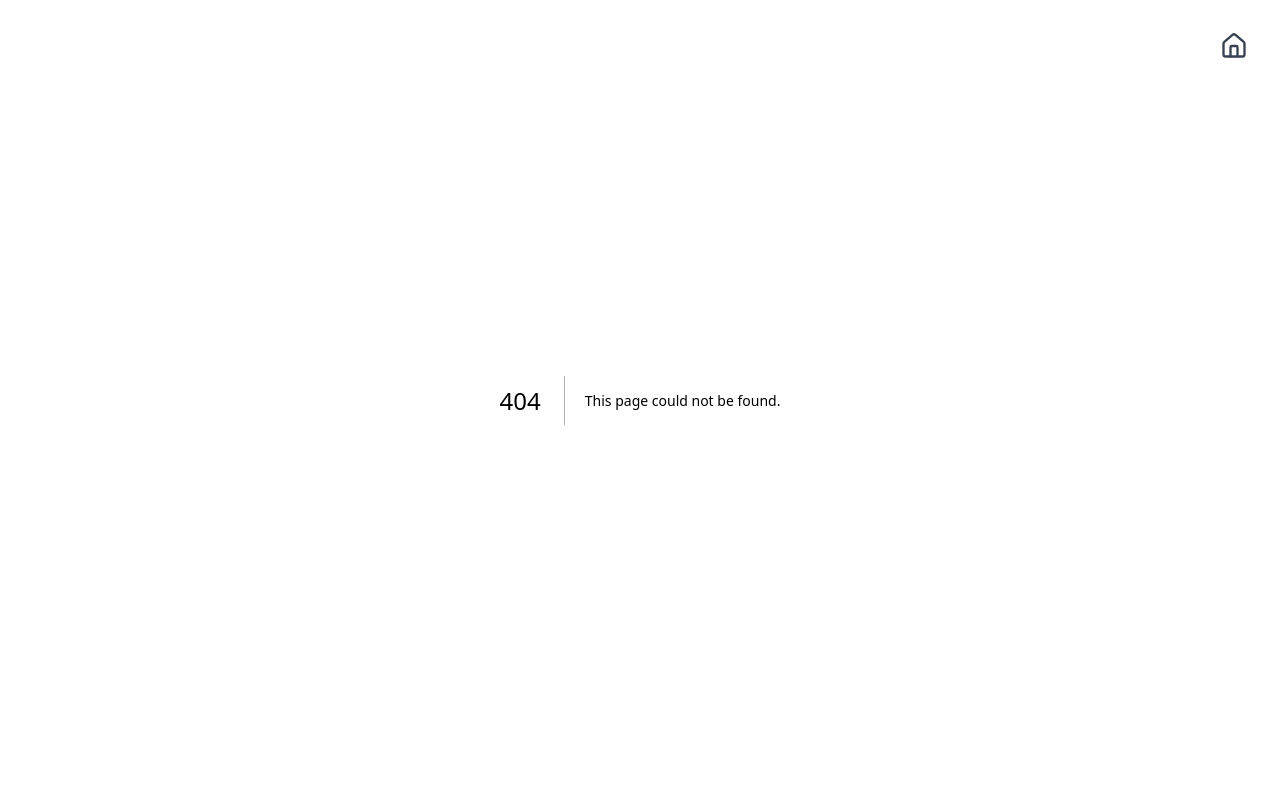
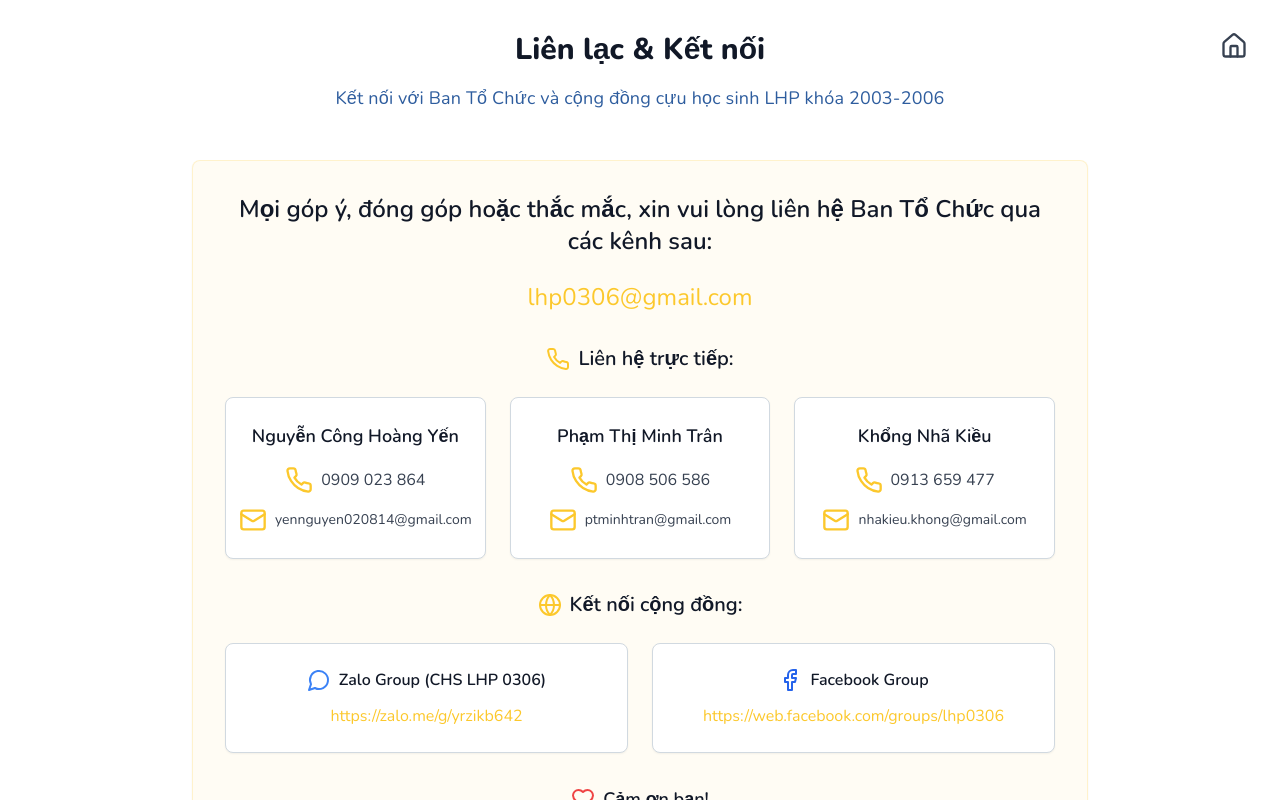
Before and after one commit to ChubbyCub/hs-reunion, a Next.js app: page /contact in a window 1280 px wide. Before the commit this address had no page. Shown: the top 800 px of the page. Built offline with nearby package versions, Linux system fonts and the light colour scheme.

Commit message:
Contact page done

```diff
--- a/messages/vi.json
+++ b/messages/vi.json
@@ -8,7 +8,8 @@
     "registerNow": "Đăng ký ngay",
     "admin": "Quản trị",
     "gallery": "Thư viện ảnh",
-    "faq": "Hỏi đáp"
+    "faq": "Hỏi đáp",
+    "contact": "Liên lạc & Kết nối"
   },
   "Stepper": {
     "personalInfo": "Thông tin cá nhân",
--- /dev/null
+++ b/src/app/contact/page.tsx
@@ -0,0 +1,189 @@
+"use client";
+
+import { Card, CardContent } from "@/components/ui/card";
+import { Button } from "@/components/ui/button";
+import { Mail, Phone, MapPin, Users, Calendar, MessageCircle, Heart, Globe, Facebook } from "lucide-react";
+
+export default function ContactPage() {
+  return (
+    <div className="min-h-screen bg-white">
+      <div className="container mx-auto px-4 py-8">
+        <div className="max-w-4xl mx-auto">
+          {/* Header */}
+          <div className="text-center mb-12">
+            <h1 className="text-3xl font-title text-gray-900 mb-4">
+              Liên lạc & Kết nối
+            </h1>
+            <p className="text-lg text-muted-foreground font-legalese">
+              Kết nối với Ban Tổ Chức và cộng đồng cựu học sinh LHP khóa 2003-2006
+            </p>
+          </div>
+
+          {/* Main Contact Information */}
+          <Card className="mb-8 bg-primary/5 border-primary/20">
+            <CardContent className="p-8">
+              <div className="text-center mb-6">
+                <h2 className="text-2xl font-semibold text-gray-900 mb-4">
+                  Mọi góp ý, đóng góp hoặc thắc mắc, xin vui lòng liên hệ Ban Tổ Chức qua các kênh sau:
+                </h2>
+              </div>
+
+              {/* Email BTC */}
+                                        <div className="text-center mb-8">
+                            <a
+                              href="mailto:lhp0306@gmail.com"
+                              target="_blank"
+                              rel="noopener noreferrer"
+                              className="text-2xl font-medium text-primary hover:text-primary/80 transition-colors"
+                            >
+                              lhp0306@gmail.com
+                            </a>
+                          </div>
+
+              {/* Direct Contact - Organizing Committee */}
+              <div className="mb-8">
+                <h3 className="text-xl font-semibold text-gray-900 mb-6 text-center flex items-center justify-center">
+                  <Phone className="h-6 w-6 text-primary mr-2" />
+                  Liên hệ trực tiếp:
+                </h3>
+
+                <div className="grid grid-cols-1 md:grid-cols-3 gap-6">
+                  {/* Nguyễn Công Hoàng Yến */}
+                  <Card className="hover:shadow-lg transition-shadow duration-200">
+                    <CardContent className="p-6 text-center">
+                      <h4 className="font-semibold text-gray-900 mb-4 text-lg">
+                        Nguyễn Công Hoàng Yến
+                      </h4>
+                      <div className="space-y-3">
+                        <div className="flex items-center justify-center">
+                          <Phone className="h-7 w-7 text-primary mr-2 flex-shrink-0" />
+                          <a href="https://zalo.me/0909023864" target="_blank" rel="noopener noreferrer" className="text-gray-700 hover:text-primary transition-colors">
+                            0909 023 864
+                          </a>
+                        </div>
+                        <div className="flex items-center justify-center">
+                          <Mail className="h-7 w-7 text-primary mr-2 flex-shrink-0" />
+                          <a href="mailto:yennguyen020814@gmail.com" target="_blank" rel="noopener noreferrer" className="text-gray-700 hover:text-primary transition-colors text-sm">
+                            yennguyen020814@gmail.com
+                          </a>
+                        </div>
+                      </div>
+                    </CardContent>
+                  </Card>
+
+                  {/* Phạm Thị Minh Trân */}
+                  <Card className="hover:shadow-lg transition-shadow duration-200">
+                    <CardContent className="p-6 text-center">
+                      <h4 className="font-semibold text-gray-900 mb-4 text-lg">
+                        Phạm Thị Minh Trân
+                      </h4>
+                      <div className="space-y-3">
+                        <div className="flex items-center justify-center">
+                          <Phone className="h-7 w-7 text-primary mr-2 flex-shrink-0" />
+                          <a href="https://zalo.me/0908506586" target="_blank" rel="noopener noreferrer" className="text-gray-700 hover:text-primary transition-colors">
+                            0908 506 586
+                          </a>
+                        </div>
+                        <div className="flex items-center justify-center">
+                          <Mail className="h-7 w-7 text-primary mr-2 flex-shrink-0" />
+                          <a href="mailto:ptminhtran@gmail.com" target="_blank" rel="noopener noreferrer" className="text-gray-700 hover:text-primary transition-colors text-sm">
+                            ptminhtran@gmail.com
+                          </a>
+                        </div>
+                      </div>
+                    </CardContent>
+                  </Card>
+
+                  {/* Khổng Nhã Kiều */}
+                  <Card className="hover:shadow-lg transition-shadow duration-200">
+                    <CardContent className="p-6 text-center">
+                      <h4 className="font-semibold text-gray-900 mb-4 text-lg">
+                        Khổng Nhã Kiều
+                      </h4>
+                      <div className="space-y-3">
+                        <div className="flex items-center justify-center">
+                          <Phone className="h-7 w-7 text-primary mr-2 flex-shrink-0" />
+                          <a href="https://zalo.me/0913659477" target="_blank" rel="noopener noreferrer" className="text-gray-700 hover:text-primary transition-colors">
+                            0913 659 477
+                          </a>
+                        </div>
+                        <div className="flex items-center justify-center">
+                          <Mail className="h-7 w-7 text-primary mr-2 flex-shrink-0" />
+                          <a href="mailto:nhakieu.khong@gmail.com" target="_blank" rel="noopener noreferrer" className="text-gray-700 hover:text-primary transition-colors text-sm">
+                            nhakieu.khong@gmail.com
+                          </a>
+                        </div>
+                      </div>
+                    </CardContent>
+                  </Card>
+                </div>
+              </div>
+
+              {/* Community Connection */}
+              <div className="mb-8">
+                <h3 className="text-xl font-semibold text-gray-900 mb-6 text-center flex items-center justify-center">
+                  <Globe className="h-6 w-6 text-primary mr-2" />
+                  Kết nối cộng đồng:
+                </h3>
+
+                <div className="grid grid-cols-1 md:grid-cols-2 gap-6">
+                  {/* Zalo Group */}
+                  <Card className="hover:shadow-lg transition-shadow duration-200">
+                    <CardContent className="p-6 text-center">
+                      <div className="flex items-center justify-center mb-3">
+                        <MessageCircle className="h-6 w-6 text-blue-500 mr-2" />
+                        <h4 className="font-semibold text-gray-900">Zalo Group (CHS LHP 0306)</h4>
+                      </div>
+                      <a
+                        href="https://zalo.me/g/yrzikb642"
+                        target="_blank"
+                        rel="noopener noreferrer"
+                        className="text-primary hover:text-primary/80 transition-colors"
+                      >
+                        https://zalo.me/g/yrzikb642
+                      </a>
+                    </CardContent>
+                  </Card>
+
+                  {/* Facebook Group */}
+                  <Card className="hover:shadow-lg transition-shadow duration-200">
+                    <CardContent className="p-6 text-center">
+                      <div className="flex items-center justify-center mb-3">
+                        <Facebook className="h-6 w-6 text-blue-600 mr-2" />
+                        <h4 className="font-semibold text-gray-900">Facebook Group</h4>
+                      </div>
+                      <a
+                        href="https://web.facebook.com/groups/lhp0306"
+                        target="_blank"
+                        rel="noopener noreferrer"
+                        className="text-primary hover:text-primary/80 transition-colors"
+                      >
+                        https://web.facebook.com/groups/lhp0306
+                      </a>
+                    </CardContent>
+                  </Card>
+                </div>
+              </div>
+
+              {/* Thank You Message */}
+              <div className="text-center">
+                <div className="flex items-center justify-center mb-3">
+                  <Heart className="h-6 w-6 text-red-500 mr-2" />
+                  <span className="text-lg font-semibold text-gray-900">Cảm ơn bạn!</span>
+                </div>
+                <p className="text-gray-700 mb-3">
+                  Mỗi đóng góp nhỏ của bạn sẽ góp phần làm nên kỷ niệm lớn của chúng ta.
+                </p>
+                <p className="text-lg font-semibold text-primary">
+                  Hẹn gặp lại tại Trạm Ký Ức – Chạm Ước Mơ 0306!
+                </p>
+              </div>
+            </CardContent>
+          </Card>
+
+
+        </div>
+      </div>
+    </div>
+  );
+}
--- a/src/app/page.tsx
+++ b/src/app/page.tsx
@@ -50,6 +50,7 @@ export default function Home() {
           {[
             { href: "/gallery", label: t("gallery"), className: "" },
             { href: "/faq", label: t("faq"), className: "" },
+            { href: "/contact", label: t("contact"), className: "" },
             { href: "/admin/dashboard", label: t("admin"), className: "hidden md:inline" }
           ].map((item) => (
             <motion.div
```
